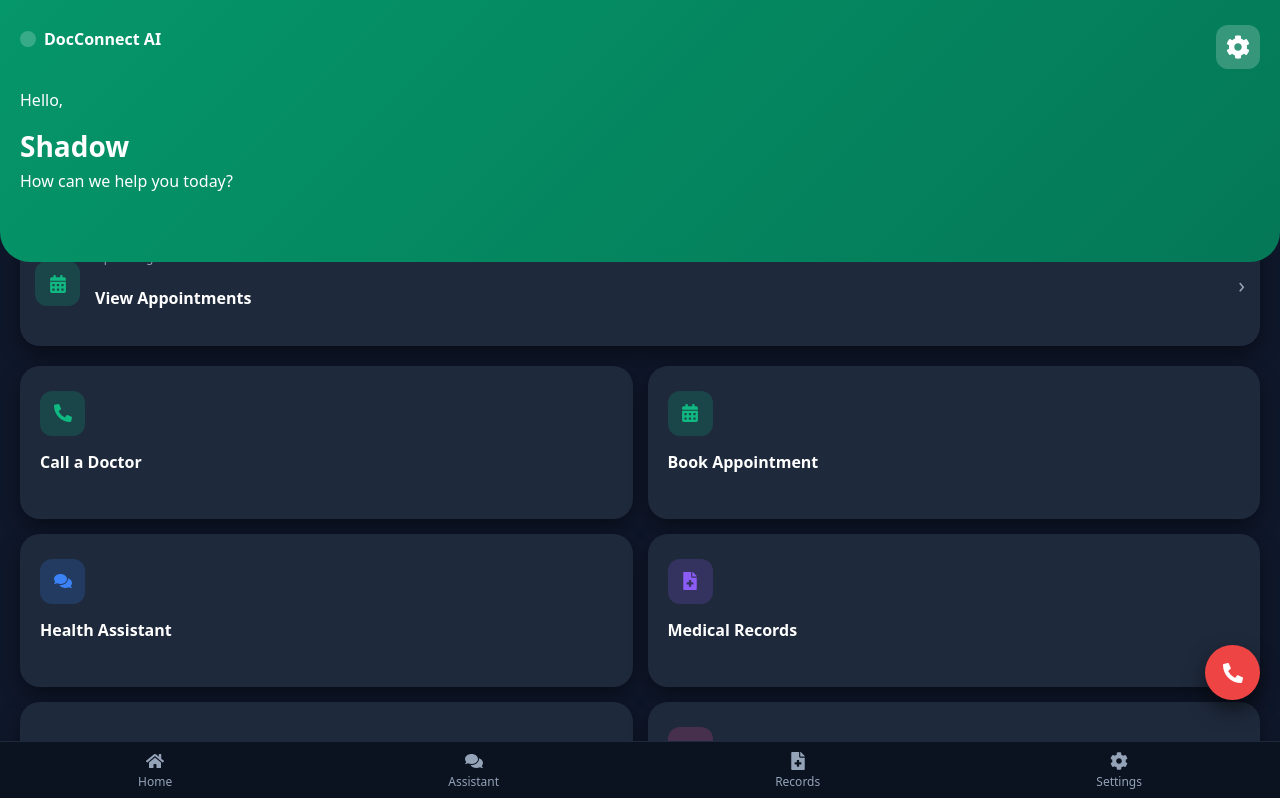
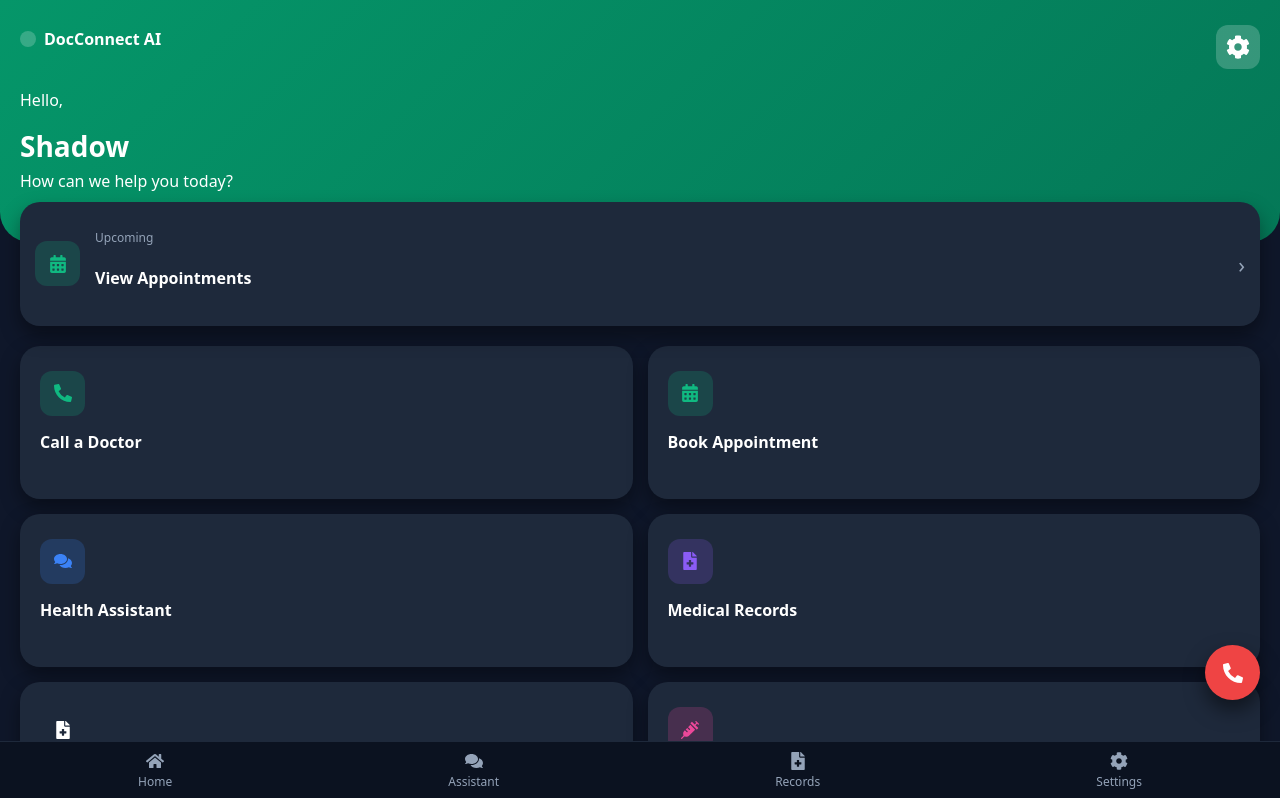
Before and after one commit to Akashchalwadi95/doc-connect, a React (Vite) app: page /home in a window 1280 px wide. Shown: the top 798 px of the page. Built offline with nearby package versions, Linux system fonts and the light colour scheme.

Commit message:
[changes]: basic frontend done

```diff
--- a/src/pages/home.css
+++ b/src/pages/home.css
@@ -4,15 +4,17 @@
   color: white;
   font-family: Arial, sans-serif;
   padding-bottom: 80px;
+  position: relative;
 }
 
 /* HEADER */
 .header {
   background: linear-gradient(135deg, #059669, #047857);
-  padding: 25px 20px 70px 20px;
+  padding: 25px 20px 50px 20px;
   border-bottom-left-radius: 30px;
   border-bottom-right-radius: 30px;
   position: relative;
+  z-index: 1;
 }
 
 .header-top {
@@ -59,6 +61,8 @@
   justify-content: space-between;
   align-items: center;
   box-shadow: 0px 10px 20px rgba(0, 0, 0, 0.4);
+  z-index: 10;
+  position: relative;
 }
 
 .card-left {
```
